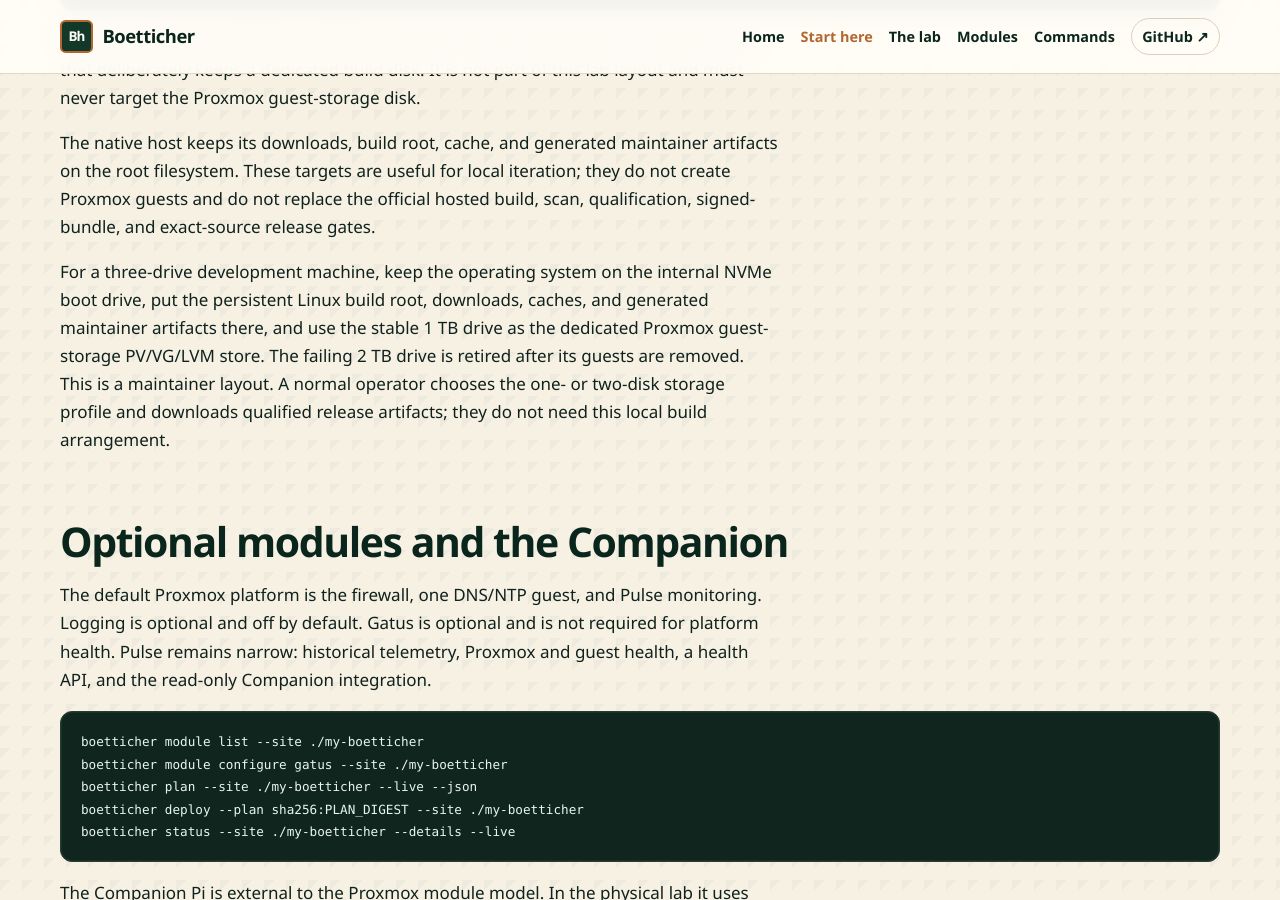
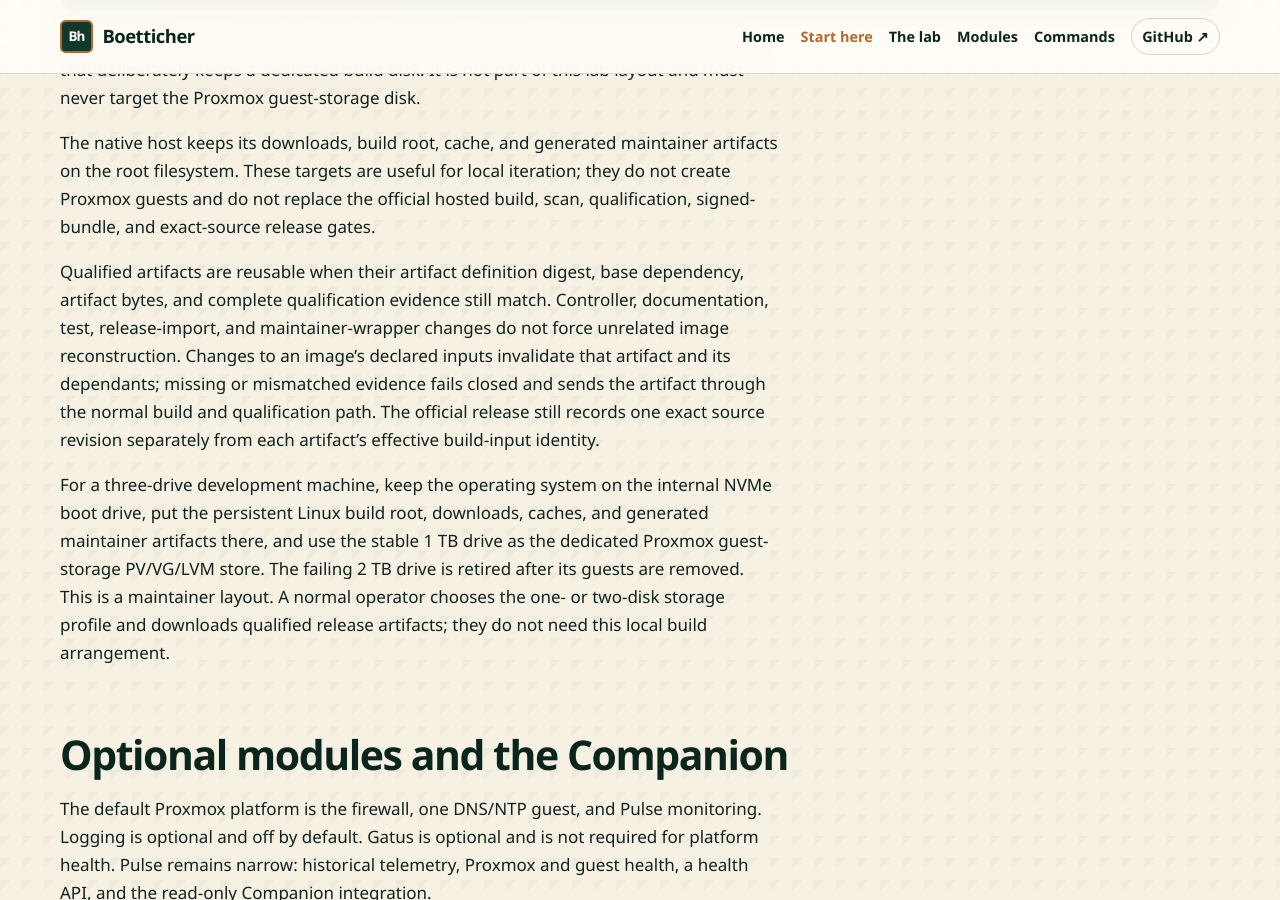
Before and after one commit to gofastercloud/boetticher, a Jekyll site: the page built from docs/start.md, in a window 1280 px wide and 900 px high, scrolled down 2068 px. Built offline with Jekyll 4.4.1, drawn with Linux system fonts in a browser that asks for light colours.

Commit message:
Document artifact qualification reuse
Explain the separation between exact release source provenance and effective artifact build-input identity, including fail-closed reuse and dependency invalidation behavior.

```diff
--- a/docs/start.md
+++ b/docs/start.md
@@ -90,6 +90,15 @@
 hosted build, scan, qualification, signed-bundle, and exact-source release
 gates.
 
+Qualified artifacts are reusable when their artifact definition digest, base
+dependency, artifact bytes, and complete qualification evidence still match.
+Controller, documentation, test, release-import, and maintainer-wrapper
+changes do not force unrelated image reconstruction. Changes to an image's
+declared inputs invalidate that artifact and its dependants; missing or
+mismatched evidence fails closed and sends the artifact through the normal
+build and qualification path. The official release still records one exact
+source revision separately from each artifact's effective build-input identity.
+
 For a three-drive development machine, keep the operating system on the
 internal NVMe boot drive, put the persistent Linux build root, downloads,
 caches, and generated maintainer artifacts there, and use the stable 1 TB drive
```
Also changed, not shown: docs/lab.md (+5 -0 lines).
